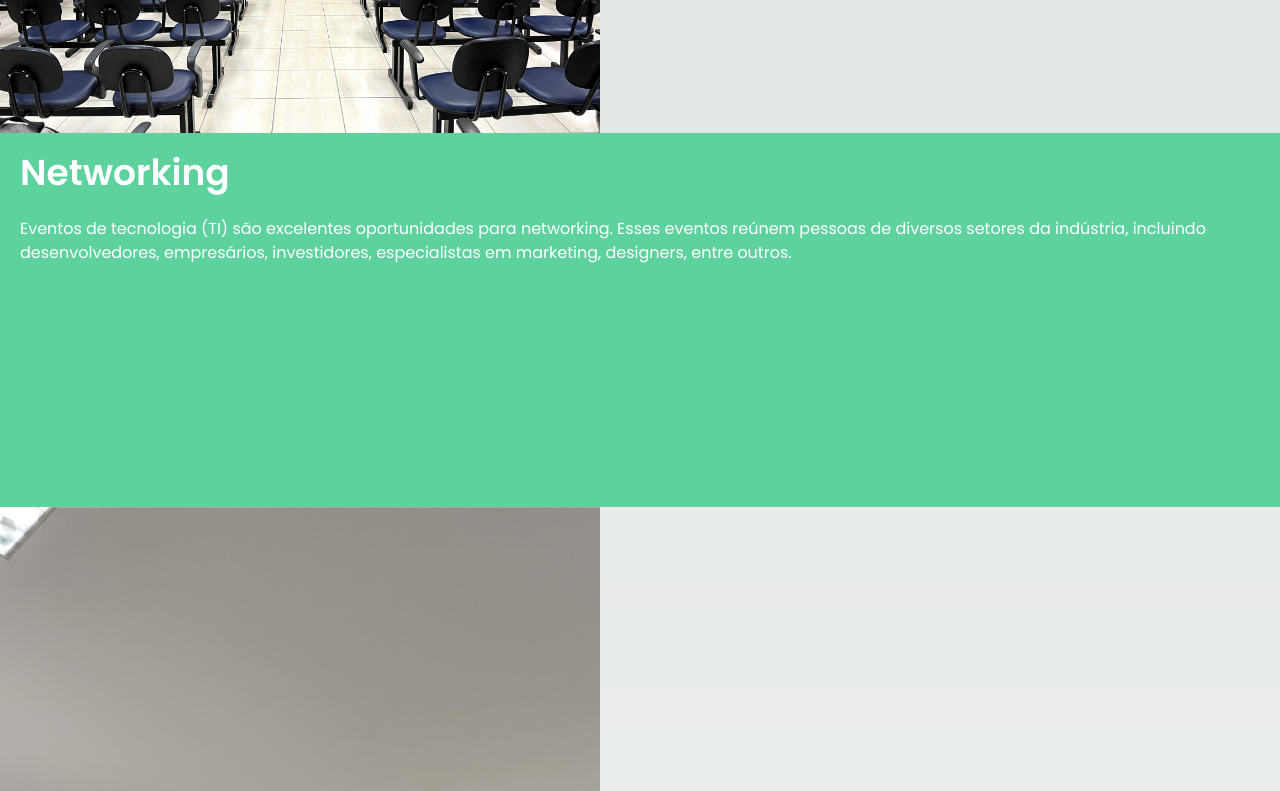
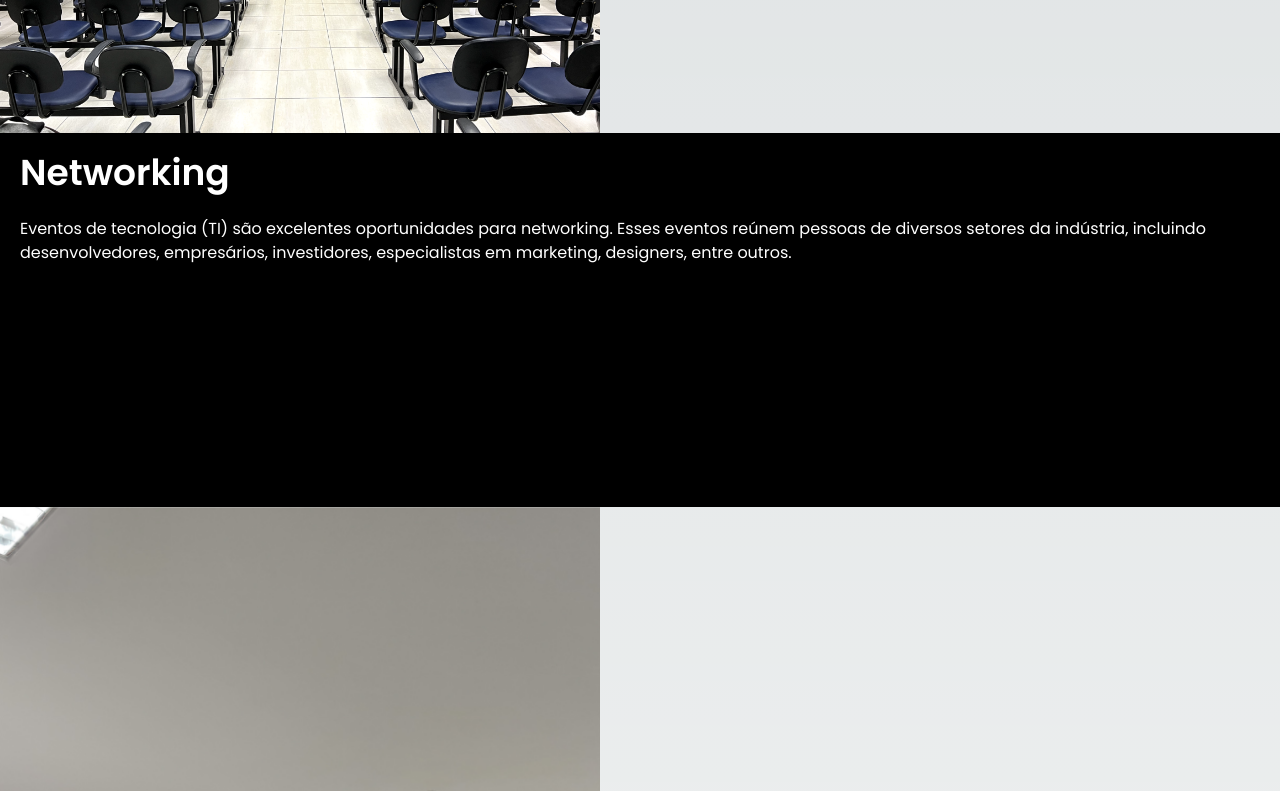
Before and after one commit to rikukodama/devsnorte, a Next.js app: page / in a window 1280 px wide. Shown: the part 1280-2071 px from the top of the page. Built offline with nearby package versions, Linux system fonts and the light colour scheme.

Commit message:
fix: handle with section color

```diff
--- a/src/components/Section/Section.tsx
+++ b/src/components/Section/Section.tsx
@@ -36,7 +36,7 @@ const Content = ({ variant = "brand", children }: SectionContentProps) => {
         black: "bg-[#000] text-white"
     }
 
-    return <div className={`bg-brand p-5 h-[374px] ${variantsClasses[variant]}`}>
+    return <div className={`p-5 h-[374px] ${variantsClasses[variant]}`}>
         <>
             {children}
         </>
```
Also changed, not shown: 1 other file (tests, documents, lock files or other folders).
